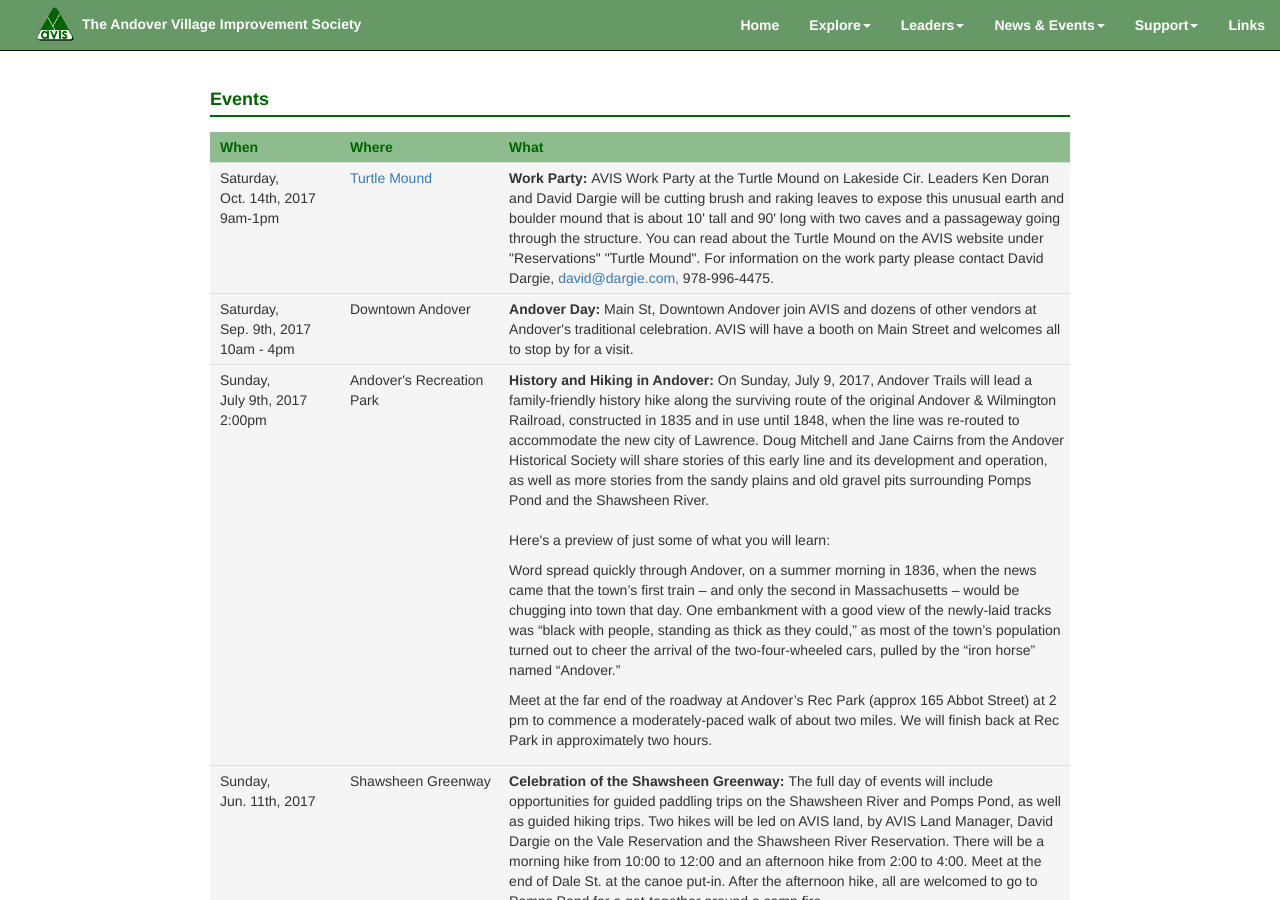
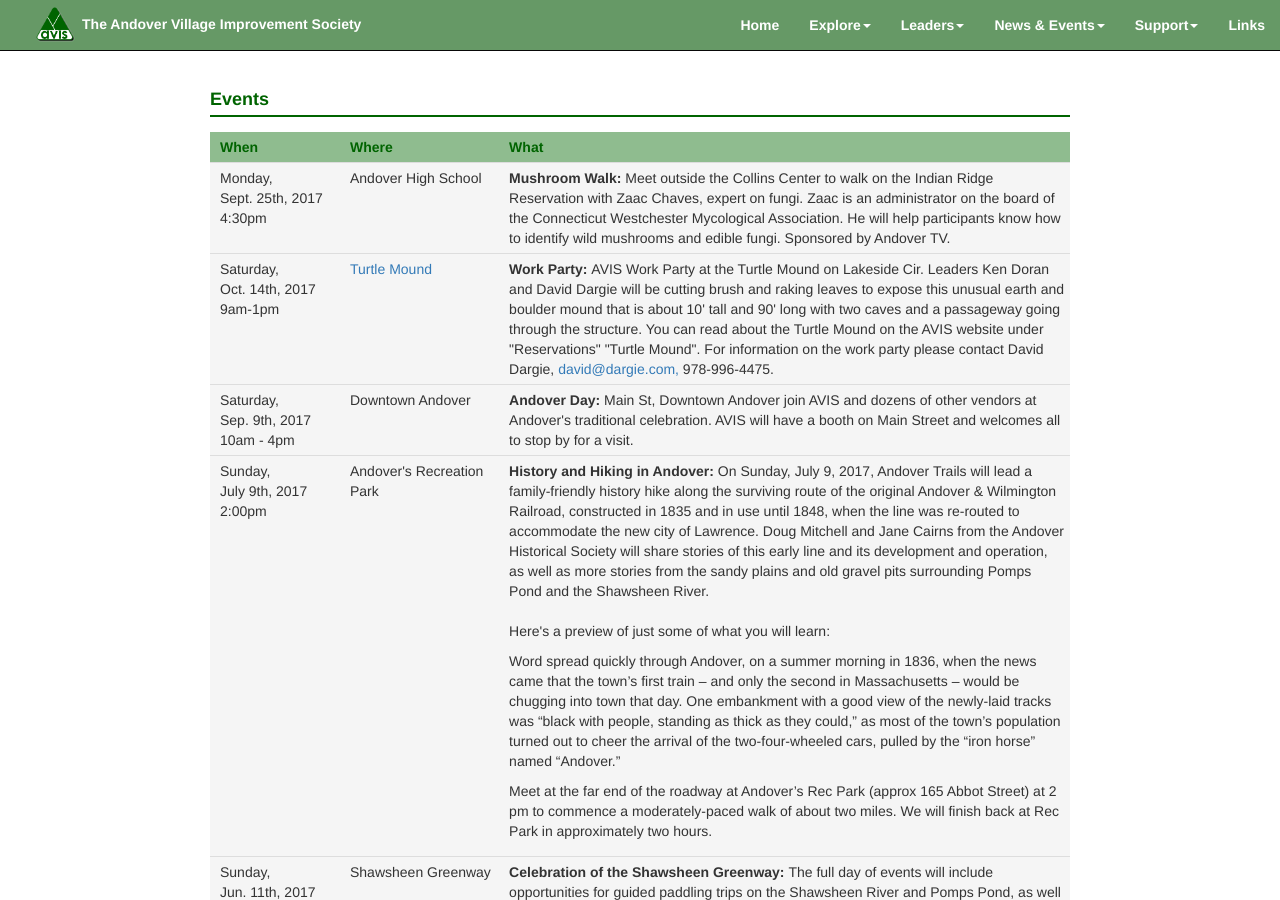
Before and after one commit to avisandover/avis-website, a Jekyll site: the page built from events.html, in a window 1280 px wide and 900 px high. Built offline with Jekyll 4.4.1, drawn with Linux system fonts in a browser that asks for light colours.

Commit message:
Added Mushroom Walk

```diff
--- a/events.html
+++ b/events.html
@@ -15,6 +15,18 @@
       </tr>
     </thead>
 					<tr>
+						<td>
+							Monday,<br>
+							Sept. 25th, 2017<br>
+							4:30pm<br>
+						</td>
+						<td>
+						Andover High School
+						</td>
+						<td><strong>Mushroom Walk:  </strong>Meet outside the Collins Center to walk on the Indian Ridge Reservation with Zaac Chaves, expert on fungi. Zaac is an administrator on the board of the Connecticut Westchester Mycological Association. He will help participants know how to identify wild mushrooms and edible fungi. Sponsored by Andover TV.
+ 						</td>
+					</tr>
+	  				<tr>
 						<td>
 							Saturday,<br>
 							Oct. 14th, 2017<br>
```
